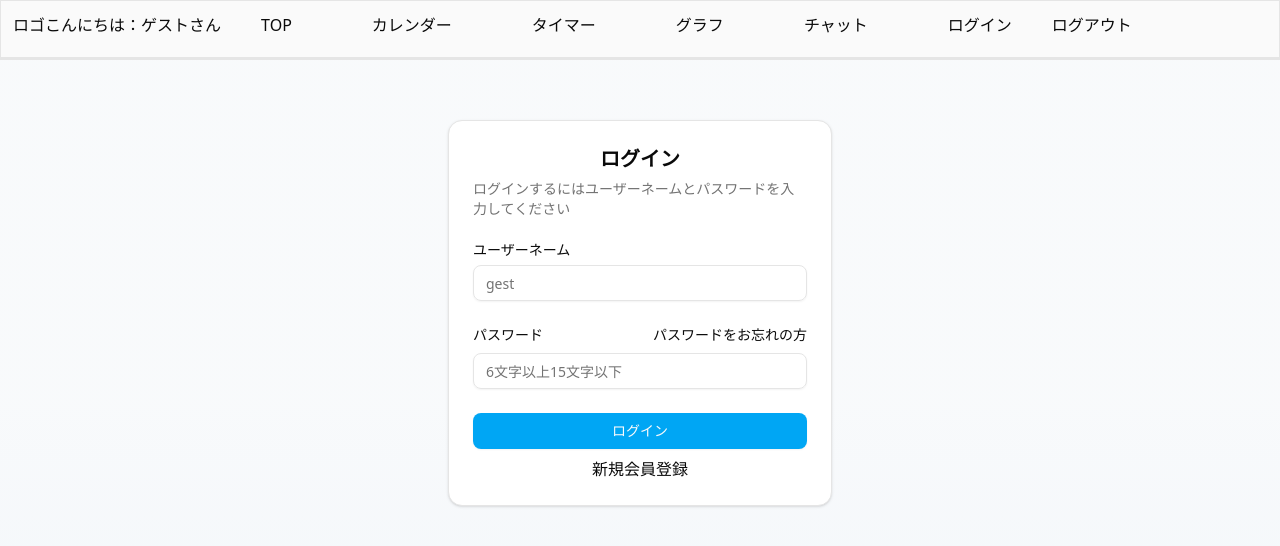
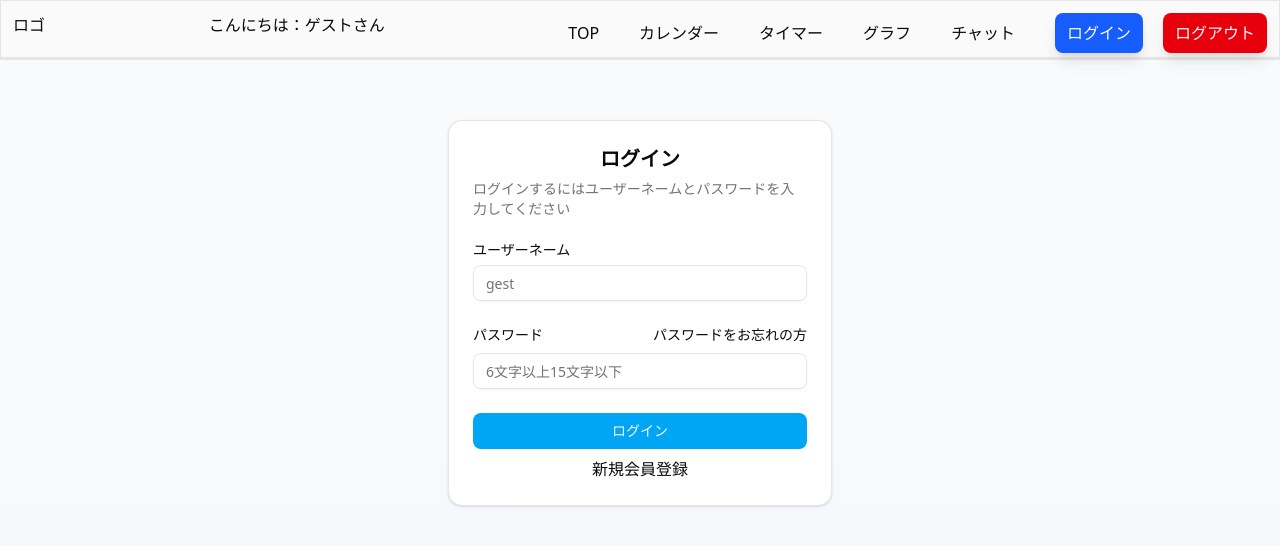
Before and after one commit to Aya-udg/Pomodoro_Timer, a Next.js app in the folder frontend/: page /login in a window 1280 px wide. Shown: the top 546 px of the page. Built offline with nearby package versions, Linux system fonts and the light colour scheme; no server answers; a web font is replaced by a local one.

Commit message:
各ページのマージンとパディングを統一し、レスポンシブテキストクラスを追加

```diff
--- a/frontend/src/app/calendar/page.tsx
+++ b/frontend/src/app/calendar/page.tsx
@@ -6,7 +6,7 @@ export default function CalendarPage() {
   return (
     <>
       <Header />
-      <main className="mt-20">
+      <main className="pt-10 sm:pt-30">
         <h1 className="text-center text-xl font-bold p-4">📅スケジュール📅</h1>
         <ScheduleProvider>
           <MyCalendar />
--- a/frontend/src/app/chat/page.tsx
+++ b/frontend/src/app/chat/page.tsx
@@ -12,7 +12,7 @@ export default async function Home() {
   return (
     <>
       <Header />
-      <div className="pt-25">
+      <div className="pt-10 sm:pt-30">
         <h1 className="text-center text-5xl">メッセージ</h1>
         <p>投稿一覧</p>
         <div className="flex justify-center">
--- a/frontend/src/app/components/Header.tsx
+++ b/frontend/src/app/components/Header.tsx
@@ -51,60 +51,69 @@ export default function Header() {
 
   return (
     <>
-      <header className="max-w-[400px] relative">
+      <header className="relative">
         <Toaster />
-        <div className="hidden sm:block border border-b-3 bg-neutral-50 p-3 justify-between fixed top-0 right-0 left-0 h-15">
-          <div className="flex">
+        <div className="hidden md:block border border-b-3 bg-neutral-50 p-3 justify-between fixed top-0 right-0 left-0 h-15">
+          <div className="flex justify-between">
             <h1 className="text-left">ロゴ</h1>
-            <p>こんにちは：{username ? username : "ゲスト"}さん</p>
+            <p className="responsive-text">
+              こんにちは：{username ? username : "ゲスト"}さん
+            </p>
             <nav>
               <button>
-                <Link className="mx-10" href="/top">
+                <Link className="responsive-text mx-5" href="/top">
                   TOP
                 </Link>
               </button>
               <button>
-                <Link className="mx-10" href="/calendar">
+                <Link className="responsive-text mx-5" href="/calendar">
                   カレンダー
                 </Link>
               </button>
               <button>
-                <Link className="mx-10" href="/timer">
+                <Link className="responsive-text mx-5" href="/timer">
                   タイマー
                 </Link>
               </button>
               <button>
-                <Link className="mx-10" href="/graph">
+                <Link className="responsive-text mx-5" href="/graph">
                   グラフ
                 </Link>
               </button>
               <button>
-                <Link className="mx-10" href="/chat">
+                <Link className="responsive-text mx-5" href="/chat">
                   チャット
                 </Link>
               </button>
               <button>
-                <Link className="mx-10" href="/login">
+                <Link
+                  className="responsive-text mx-5 inline-flex h-10 items-center justify-center rounded-md px-3 font-medium text-neutral-50 shadow-lg shadow-neutral-500/20 transition active:scale-95 bg-blue-600"
+                  href="/login"
+                >
                   ログイン
                 </Link>
               </button>
+              <button
+                className="responsive-text inline-flex h-10 items-center justify-center rounded-md px-3 font-medium text-neutral-50 shadow-lg shadow-neutral-500/20 transition active:scale-95 btn-red"
+                onClick={logout}
+              >
+                ログアウト
+              </button>
             </nav>
-            <button onClick={logout}>ログアウト</button>
           </div>
         </div>
-
-        <div className="sm:hidden flex justify-end ">
+        <div className="md:hidden flex justify-end">
           <button>
-            <Link className="mx-5" href="/top">
+            <Link className="mx-3 text-s" href="/top">
               TOP
             </Link>
           </button>
           <button>
-            <Link className="mx-5" href="/login">
+            <Link className="mx-5 text-s" href="/login">
               ログイン
             </Link>
           </button>
-          <button className="mr-15 mx-5" onClick={logout}>
+          <button className="pr-10 text-s" onClick={logout}>
             ログアウト
           </button>
           <Sheet>
@@ -121,25 +130,33 @@ export default function Header() {
             </SheetTrigger>
             <SheetContent side="right" className="w-60">
               <SheetHeader>
-                <SheetTitle>メニュー</SheetTitle>
-                <SheetDescription>リンクを選んでね</SheetDescription>
+                <SheetTitle className="text-center">メニュー</SheetTitle>
+                <SheetDescription></SheetDescription>
               </SheetHeader>
               <nav className="grid grid-cols-1">
-                <Link className="mx-10" href="/calendar">
+                <button className="mx-10">
+                  <Link
+                    className="py-2 px-5 border rounded-full"
+                    href="/calendar"
+                  >
                     カレンダー
                   </Link>
-                <Link className="mx-10" href="/timer">
+                </button>
+                <button className="mt-10">
+                  <Link className="py-2 px-5 border rounded-full" href="/timer">
                     タイマー
                   </Link>
-                <Link className="mx-10" href="/graph">
+                </button>
+                <button className="mt-10">
+                  <Link className="py-2 px-5 border rounded-full" href="/graph">
                     グラフ
                   </Link>
-                <Link className="mx-10" href="/chat">
+                </button>
+                <button className="mt-10">
+                  <Link className="py-2 px-5 border rounded-full" href="/chat">
                     チャット
                   </Link>
-                <Link className="mx-10" href="/login">
-                  ログイン
-                </Link>
+                </button>
               </nav>
             </SheetContent>
           </Sheet>
--- a/frontend/src/app/components/auth/LoginForm.tsx
+++ b/frontend/src/app/components/auth/LoginForm.tsx
@@ -56,7 +56,7 @@ export default function LoginForm() {
       <div>
         <Toaster />
       </div>
-      <div className="flex  items-center mx-auto justify-center max-w-sm pt-30">
+      <div className="flex items-center mx-auto justify-center max-w-sm pt-10 sm:pt-30">
         <form className="w-full" onSubmit={handleSubmit(onSubmit)}>
           <Card>
             <CardHeader>
--- a/frontend/src/app/globals.css
+++ b/frontend/src/app/globals.css
@@ -60,6 +60,14 @@
 .btn-red {
   @apply bg-red-600;
 }
+
+
+.responsive-text {
+  @apply sm:text-sm lg:text-base;
+}
+
+
+
 
 :root {
   --radius: 0.625rem;
--- a/frontend/src/app/page.tsx
+++ b/frontend/src/app/page.tsx
@@ -4,6 +4,7 @@ import Image from "next/image";
 export default function app() {
   return (
     <>
+      <main className="h-screen bg-gradient-to-t from-blue-200">
         <div className="mt-20">
           <div className="">
             <h1 className="font-dotgothic text-3xl text-center">
@@ -15,6 +16,7 @@ export default function app() {
             <Image src="/sample.png" alt="logo" width={300} height={300} />
             <Image src="/sample.png" alt="logo" width={300} height={300} />
           </div>
+          <div className="flex justify-center">
             <button className="group relative w-35 h-12 overflow-hidden rounded-md bg-blue-500 px-6 text-neutral-50 transition">
               <Link href="/top">
                 <span className="font-dotgothic">使ってみる</span>
@@ -22,6 +24,8 @@ export default function app() {
               </Link>
             </button>
           </div>
+        </div>
+      </main>
     </>
   );
 }
--- a/frontend/src/app/timer/page.tsx
+++ b/frontend/src/app/timer/page.tsx
@@ -38,7 +38,7 @@ export default function app() {
   return (
     <>
       <Header />
-      <div className="flex flex-col items-center justify-center mx-auto pt-25">
+      <div className="flex flex-col items-center justify-center mx-auto pt-10 sm:pt-30">
         <TimerDisplay {...timer} />
         <DropdownMenu>
           <DropdownMenuTrigger className="mt-10 py-2 px-5 bg-sky-500 transition hover:bg-sky-600 rounded-2xl text-white font-black">
```
Lines whose indentation alone changed are shown as unchanged.
